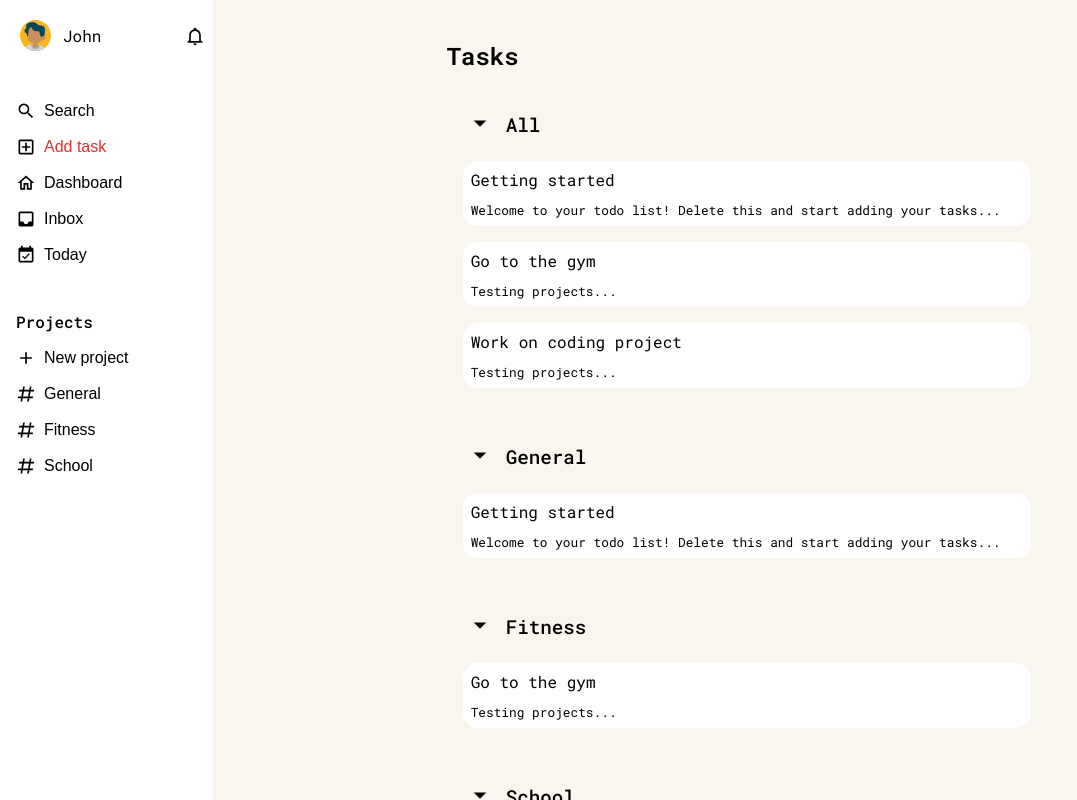
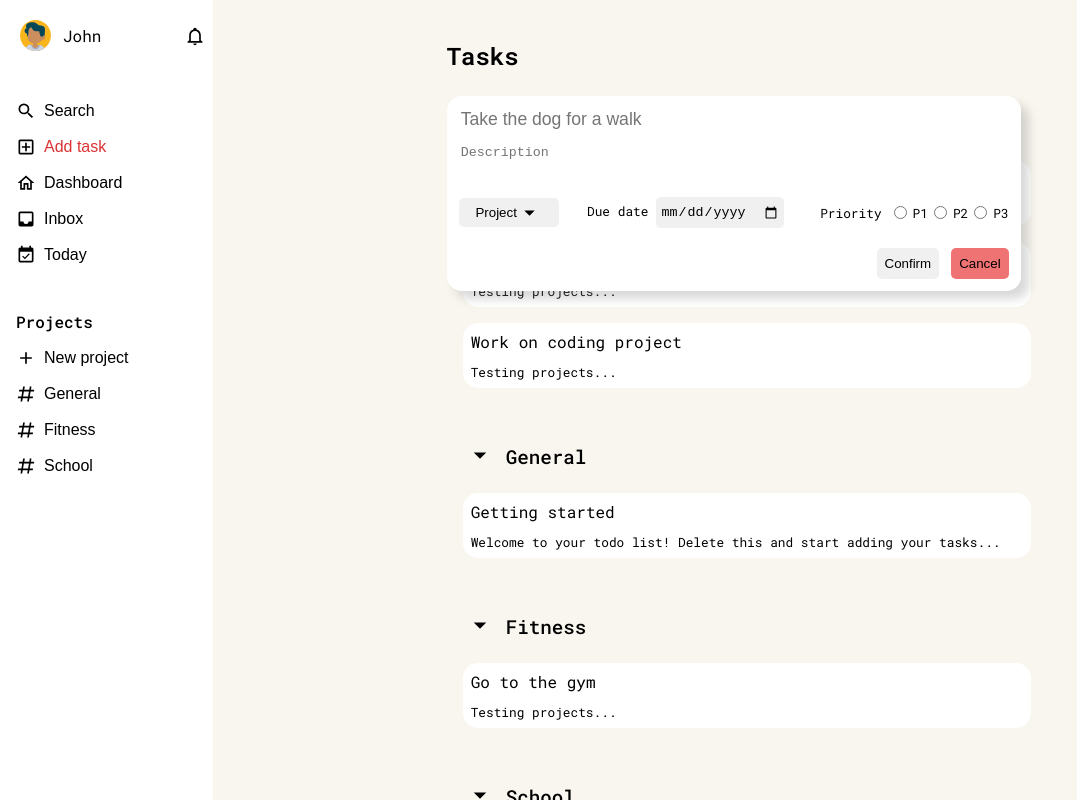
Before and after one commit to tjamescpp/todo-react-app, a React (Vite) app: page / in a window 1280 px wide. Both pictures are taken after a click on the button "Add task". Shown: the whole page, without its empty margins (0-1077 px from the left). Built offline with nearby package versions, Linux system fonts and the light colour scheme.

Commit message:
Created the add task form
Clicking the Add task button now brings up the form to add a task. The project dropdown button shows a dropdown list of the projects to choose from.

```diff
--- a/src/App.css
+++ b/src/App.css
@@ -75,7 +75,7 @@
 /* --- ADD TASK --- */
 
 #addTaskForm {
-    display: none;
+    display: block;
     position: absolute;
     top: 3rem;
 }
@@ -129,7 +129,6 @@ textarea {
     flex-direction: column;
     align-items: stretch;
     position: absolute;
-    display: none;
     background-color: white;
     box-shadow: 4px 4px 8px rgba(128, 128, 128, 0.3);
     border-radius: 5px;
@@ -175,7 +174,8 @@ textarea {
 }
 
 #taskDateInput {
-    padding: 3px;
+    padding: 4px;
+    margin: 8px;
 }
 
 #priorityRadios {
--- a/src/App.jsx
+++ b/src/App.jsx
@@ -9,11 +9,14 @@ import Sidebar from './components/Sidebar';
 import SidebarHeader from './components/SidebarHeader';
 import SidebarList from './components/SidebarList';
 import ToDoList from './components/ToDoList.jsx';
-import { users, sidebarButtons, projectButtons, tasks } from './data.js';
+import TaskForm from './components/TaskForm.jsx';
+import { users, tasks } from './data.js';
 import { useState } from 'react';
 
 function App() {
     const [allTasks, setAllTasks] = useState(tasks);
+    const [addTask, setAddTask] = useState(false);
+
     console.log(allTasks);
 
     const handleTaskDeleted = (taskId) => {
@@ -22,6 +25,14 @@ function App() {
             allTasks.filter((task) => task.id !== taskId)
         );
     };
+
+    const handleAddTask = () => {
+        console.log('Adding a task...');
+        setAddTask(true);
+    };
+
+    sidebarButtons.find((button) => button.name === 'Add task').onClick =
+        handleAddTask;
 
     return (
         <div id="container">
@@ -50,6 +61,7 @@ function App() {
             </Sidebar>
             <Content>
                 <ToDoList>
+                    {addTask && <TaskForm />}
                     <Project
                         id="allProject"
                         name="All"
@@ -80,4 +92,57 @@ function App() {
     );
 }
 
+const sidebarButtons = [
+    {
+        name: 'Search',
+        id: 'searchBtn',
+        src: '/icons/magnify.svg',
+        onClick: null,
+    },
+    {
+        name: 'Add task',
+        id: 'addTaskBtn',
+        src: '/icons/plus-box-outline.svg',
+        onClick: null,
+    },
+    {
+        name: 'Dashboard',
+        id: 'dashboardBtn',
+        src: '/icons/home-outline.svg',
+        onClick: null,
+    },
+    {
+        name: 'Inbox',
+        id: 'inboxBtn',
+        src: '/icons/inbox.svg',
+        onClick: null,
+    },
+    {
+        name: 'Today',
+        id: 'todayBtn',
+        src: '/icons/calendar-check.svg',
+        onClick: null,
+    },
+];
+
+const projectIcon = '/icons/pound.svg';
+
+const projectButtons = [
+    {
+        name: 'General',
+        id: 'generalProjectBtn',
+        src: projectIcon,
+    },
+    {
+        name: 'Fitness',
+        id: 'fitnessProjectBtn',
+        src: projectIcon,
+    },
+    {
+        name: 'School',
+        id: 'schoolProjectBtn',
+        src: projectIcon,
+    },
+];
+
 export default App;
--- a/src/components/SidebarList.jsx
+++ b/src/components/SidebarList.jsx
@@ -17,6 +17,7 @@ export default function SidebarList({
                             className={buttonClass}
                             type={buttonType}
                             id={button.id}
+                            onClick={button.onClick}
                         >
                             <Icon
                                 className={iconClass}
--- /dev/null
+++ b/src/components/TaskForm.jsx
@@ -0,0 +1,106 @@
+import { useState } from 'react';
+import Button from './Button';
+import Icon from './Icon';
+import { projects } from '../data';
+
+export default function TaskForm() {
+    const [isDropdown, setIsDropdown] = useState(false);
+
+    const handleProjectDropdown = () => {
+        console.log('Project dropdown clicked...');
+        setIsDropdown(!isDropdown);
+    };
+
+    return (
+        <div id="addTaskForm">
+            <fieldset>
+                <input
+                    type="text"
+                    name="taskTitleInput"
+                    id="taskTitleInput"
+                    placeholder="Take the dog for a walk"
+                />
+                <textarea
+                    name="taskDescriptionText"
+                    id="taskDescriptionText"
+                    placeholder="Description"
+                />
+                <div id="projectDatePriority">
+                    <div>
+                        <Button id="projectBtn" onClick={handleProjectDropdown}>
+                            <div id="projectDropdown">
+                                <p id="projectValue">Project</p>
+                                <Icon
+                                    id="projectMenuIcon"
+                                    src="/icons/menu-down.svg"
+                                    alt="project dropdown"
+                                />
+                            </div>
+                        </Button>
+                        {isDropdown && <ProjectList projects={projects} />}
+                    </div>
+                    <div>
+                        <label htmlFor="taskDateInput">Due date</label>
+                        <input
+                            type="date"
+                            name="taskDateInput"
+                            id="taskDateInput"
+                        />
+                    </div>
+                    <div id="priorityRadios">
+                        <p>Priority</p>
+                        <form id="priorityForm">
+                            <input
+                                type="radio"
+                                id="p1"
+                                name="priority"
+                                value="p1"
+                                className="radios"
+                            />
+                            <label htmlFor="p1">P1</label>
+                            <input
+                                type="radio"
+                                id="p2"
+                                name="priority"
+                                value="p2"
+                                className="radios"
+                            />
+                            <label htmlFor="p2">P2</label>
+                            <input
+                                type="radio"
+                                id="p3"
+                                name="priority"
+                                value="p3"
+                                className="radios"
+                            />
+                            <label htmlFor="p3">P3</label>
+                        </form>
+                    </div>
+                </div>
+                <div id="addTaskBtns">
+                    <Button id="confirmAddTask">Confirm</Button>
+                    <Button id="cancelAddTask">Cancel</Button>
+                </div>
+            </fieldset>
+        </div>
+    );
+}
+
+function ProjectList({ projects }) {
+    return (
+        <ul id="projectList">
+            {projects.map((project) => {
+                console.log(project);
+                return (
+                    <li key={project}>
+                        <input
+                            className="projectListBtn"
+                            type="button"
+                            value={project}
+                        />
+                    </li>
+                );
+            })}
+        </ul>
+    );
+}
--- a/src/data.js
+++ b/src/data.js
@@ -10,54 +10,6 @@ export const users = [
         lastName: 'Doe',
         profilePic:
             '/images/vecteezy_straight-hair-young-girl-face-illustration-design_9280335.svg',
-    },
-];
-
-export const sidebarButtons = [
-    {
-        name: 'Search',
-        id: 'searchBtn',
-        src: '/icons/magnify.svg',
-    },
-    {
-        name: 'Add task',
-        id: 'addTaskBtn',
-        src: '/icons/plus-box-outline.svg',
-    },
-    {
-        name: 'Dashboard',
-        id: 'dashboardBtn',
-        src: '/icons/home-outline.svg',
-    },
-    {
-        name: 'Inbox',
-        id: 'inboxBtn',
-        src: '/icons/inbox.svg',
-    },
-    {
-        name: 'Today',
-        id: 'todayBtn',
-        src: '/icons/calendar-check.svg',
-    },
-];
-
-const projectIcon = '/icons/pound.svg';
-
-export const projectButtons = [
-    {
-        name: 'General',
-        id: 'generalProjectBtn',
-        src: projectIcon,
-    },
-    {
-        name: 'Fitness',
-        id: 'fitnessProjectBtn',
-        src: projectIcon,
-    },
-    {
-        name: 'School',
-        id: 'schoolProjectBtn',
-        src: projectIcon,
     },
 ];
 
@@ -88,21 +40,4 @@ export const tasks = [
     },
 ];
 
-export const projects = [
-    {
-        title: 'All',
-        tasks: [],
-    },
-    {
-        title: 'General',
-        tasks: [],
-    },
-    {
-        title: 'Fitness',
-        tasks: [],
-    },
-    {
-        title: 'School',
-        tasks: [],
-    },
-];
+export const projects = ['All', 'General', 'Fitness', 'School'];
```
Also changed, not shown: src/components/Project.jsx (+0 -7 lines).
